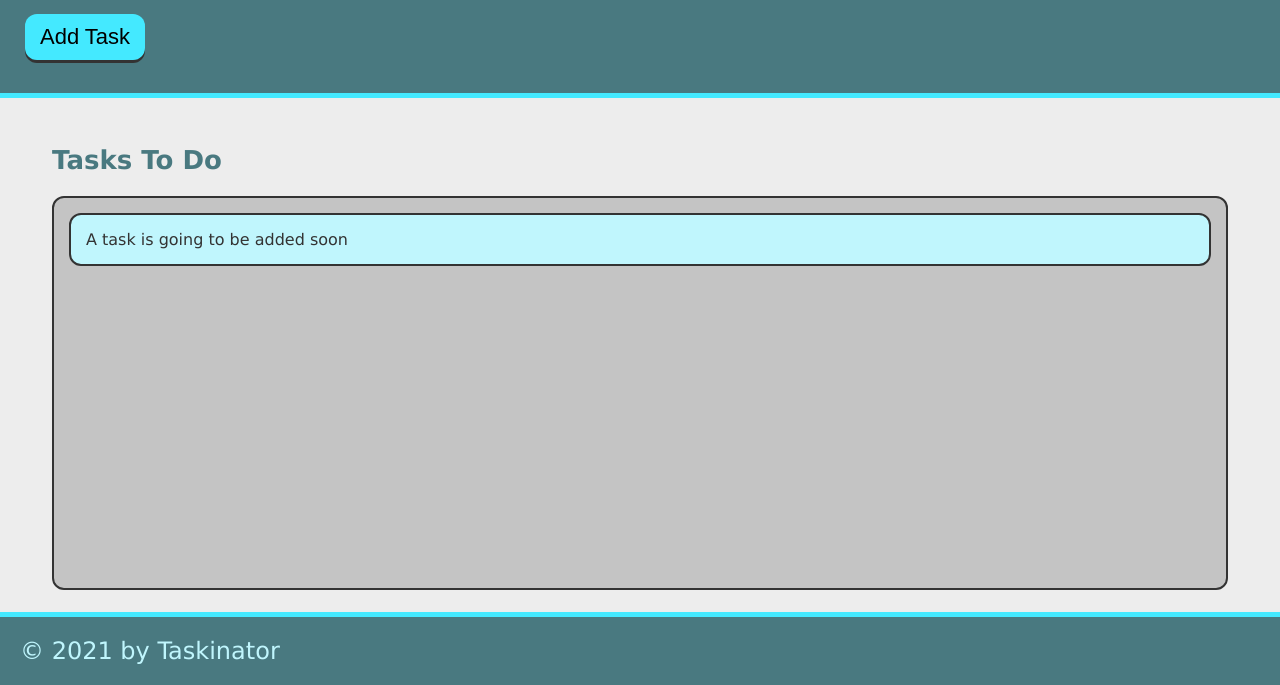
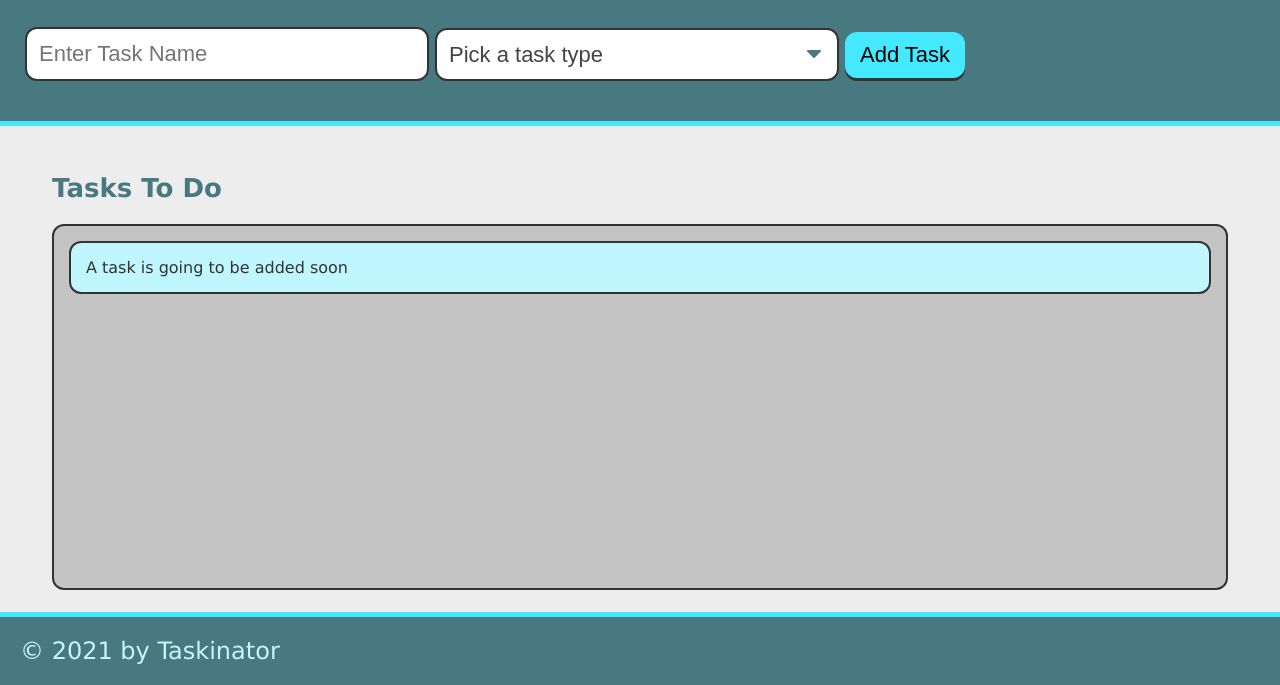
Before and after one commit to ckyle121/Taskinator, a plain HTML site: page index.html in a window 1280 px wide. Shown: the part 115-800 px from the top of the page. Drawn offline with Linux system fonts and the light colour scheme.

Commit message:
add html features to create different task types to header

```diff
--- a/index.html
+++ b/index.html
@@ -11,7 +11,22 @@
     <header>
         <h1 class="page-title">Taskinator</h1>
         <p>Click the button below to add a new task</p>
-        <button class="btn" id="save-task">Add Task</button>
+        <form id="task-form">
+            <div class="form-group">
+                <input type="text" name="task-name" placeholder="Enter Task Name"/>
+            </div>
+            <div class="form-group">
+                <select name="task-type" class="select-dropdown">
+                    <option value="" disabled selected>Pick a task type</option>
+                    <option value="Print">Print</option>
+                    <option value="Web">Web</option>
+                    <option value="Mobile">Mobile</option>
+                </select>
+            </div>
+            <div class="form-group">
+                <button class="btn" id="save-task">Add Task</button>
+            </div>
+        </form>
     </header>
 
     <main class="page-content">
```
